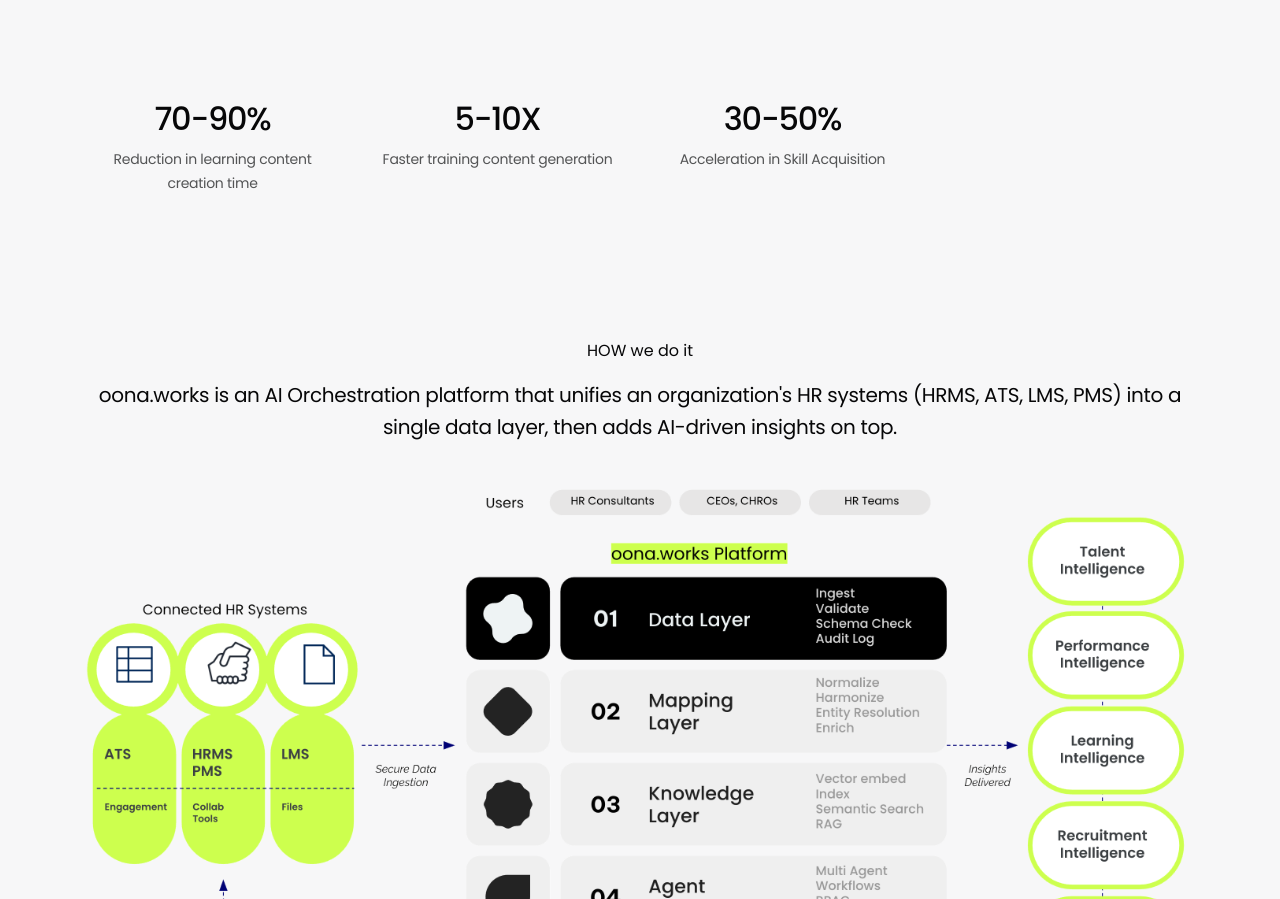
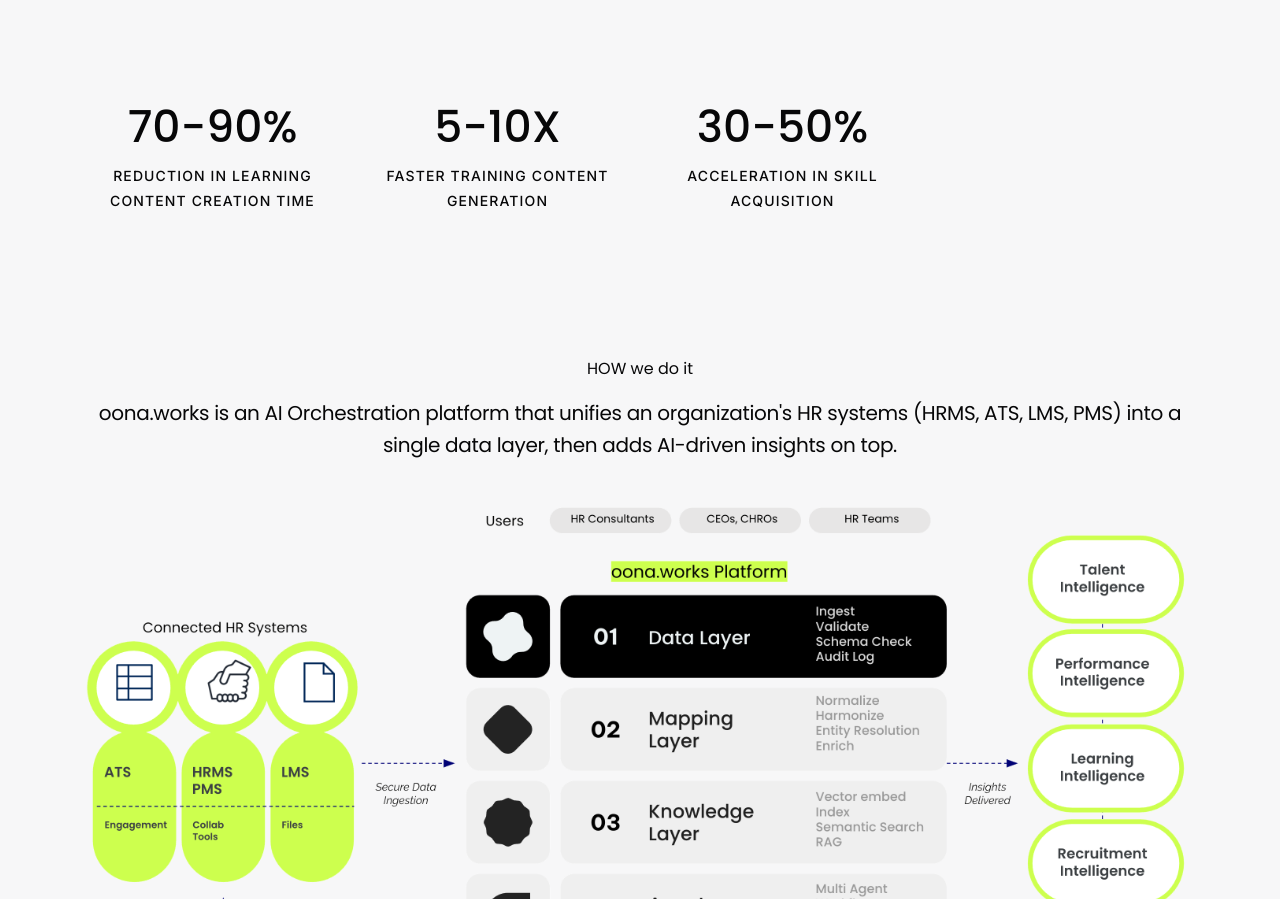
Before and after one commit to niketatjombay/oona.works, a Next.js app: page /use-cases/learning in a window 1280 px wide. Shown: the part 1163-2062 px from the top of the page. Built offline with nearby package versions, Linux system fonts and the light colour scheme.

Commit message:
feat: convert use-case stats from static to animated counters

```diff
--- a/src/content/pages/learning.ts
+++ b/src/content/pages/learning.ts
@@ -23,18 +23,21 @@
   },
   stats: [
     {
-      type: 'static',
-      display: '70-90%',
+      type: 'animated',
+      value: 70,
+      suffix: '-90%',
       label: 'Reduction in learning content creation time',
     },
     {
-      type: 'static',
-      display: '5-10X',
+      type: 'animated',
+      value: 5,
+      suffix: '-10X',
       label: 'Faster training content generation',
     },
     {
-      type: 'static',
-      display: '30-50%',
+      type: 'animated',
+      value: 30,
+      suffix: '-50%',
       label: 'Acceleration in Skill Acquisition',
     },
   ],
--- a/src/content/pages/performance.ts
+++ b/src/content/pages/performance.ts
@@ -23,18 +23,21 @@
   },
   stats: [
     {
-      type: 'static',
-      display: '50-60%',
+      type: 'animated',
+      value: 50,
+      suffix: '-60%',
       label: 'Reduced in time spent on performance review prep',
     },
     {
-      type: 'static',
-      display: '15-20%',
+      type: 'animated',
+      value: 15,
+      suffix: '-20%',
       label: 'Improvement in goal alignment',
     },
     {
-      type: 'static',
-      display: '20-30%',
+      type: 'animated',
+      value: 20,
+      suffix: '-30%',
       label: 'Improvement in quality of feedback',
     },
   ],
--- a/src/content/pages/recruitment.ts
+++ b/src/content/pages/recruitment.ts
@@ -23,15 +23,17 @@
   },
   stats: [
     {
-      type: 'static',
-      display: '70-75%',
+      type: 'animated',
+      value: 70,
+      suffix: '-75%',
       label: 'Reduction in time to screen candidates',
     },
     {
-      type: 'static',
-      display: '40-60hrs',
+      type: 'animated',
+      value: 40,
+      suffix: '-60hrs',
       label: 'of recruiter time saved monthly',
     },
-    { type: 'static', display: '30-40%', label: 'Reduction in time to hire' },
+    { type: 'animated', value: 30, suffix: '-40%', label: 'Reduction in time to hire' },
   ],
 };
--- a/src/content/pages/workforce.ts
+++ b/src/content/pages/workforce.ts
@@ -23,14 +23,16 @@
   },
   stats: [
     {
-      type: 'static',
-      display: '60-70%',
+      type: 'animated',
+      value: 60,
+      suffix: '-70%',
       label: 'Reduced time spent on analysis',
     },
-    { type: 'static', display: '40-60 hrs', label: 'saved per month' },
+    { type: 'animated', value: 40, suffix: '-60 hrs', label: 'saved per month' },
     {
-      type: 'static',
-      display: '20-35%',
+      type: 'animated',
+      value: 20,
+      suffix: '-35%',
       label: 'Increase in internal role fulfilment',
     },
     { type: 'static', display: 'Faster', label: 'Talent deployment' },
```
